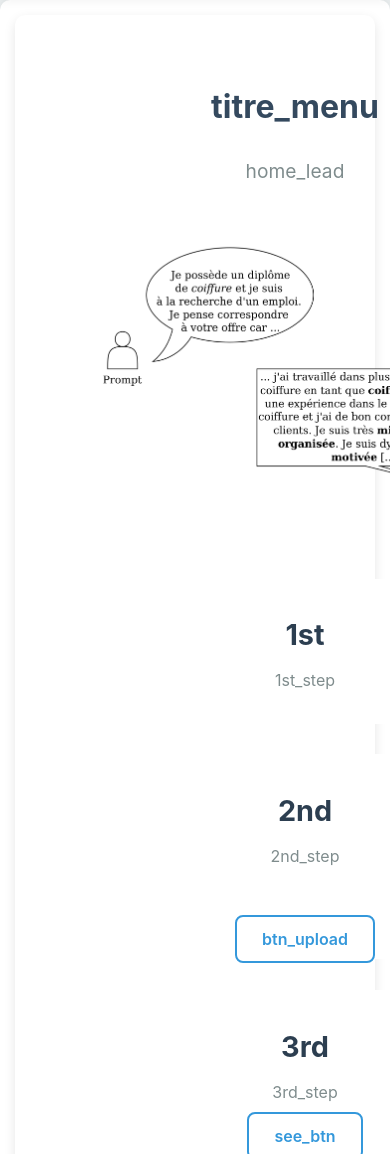
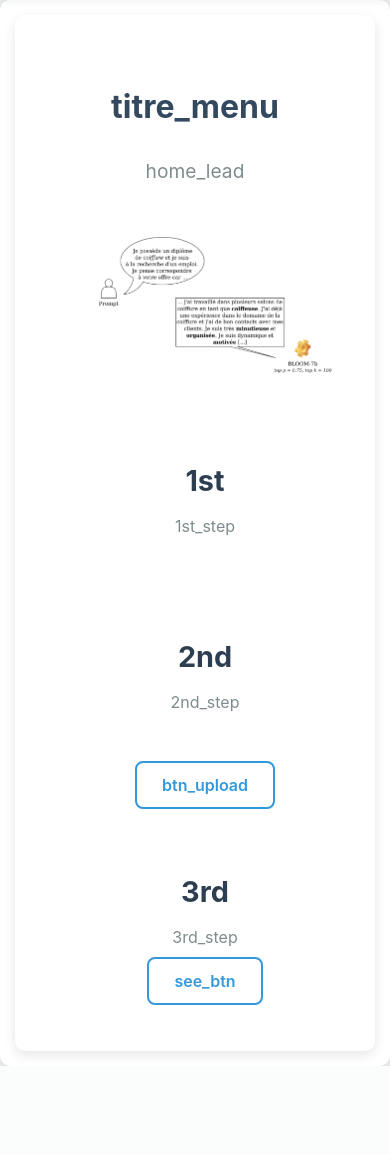
Before and after one commit to Kurokkaa/website_genderbias_leaderboard, a Flask app: page / in a window 390 px wide; the page is wider, and only the part inside the window is pictured. Shown: the part 128-1282 px from the top of that part. After the commit the page ends 1194 px from the top of that part, so only its background shows below. Run offline with Flask 3, Linux system fonts and the light colour scheme.

Commit message:
image responsive

```diff
--- a/static/style.css
+++ b/static/style.css
@@ -62,6 +62,7 @@
     height: auto;
     margin-left: 8%;
 }
+
 .sidebar ul {
     list-style: none;
     padding: 0;
@@ -754,6 +755,11 @@
 
 /* TABLETTES */
 @media (max-width: 1000px) {
+    .img-menu {
+        width: 250px;
+        height: auto;
+        margin-left: 8%;
+    }
 
     .container {
         flex-direction: column;
```
